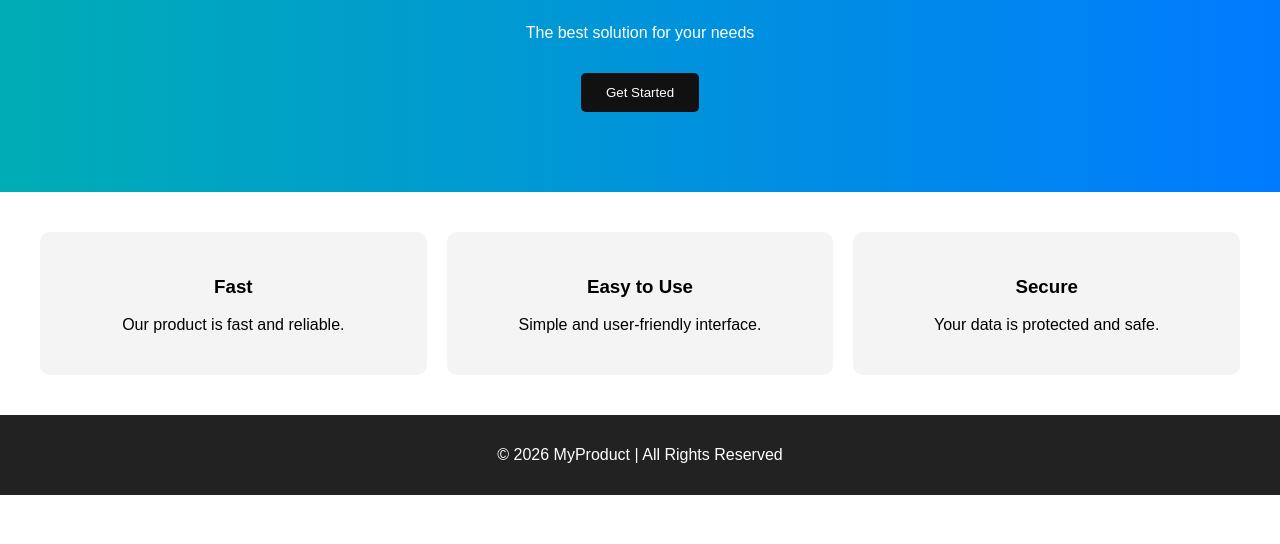
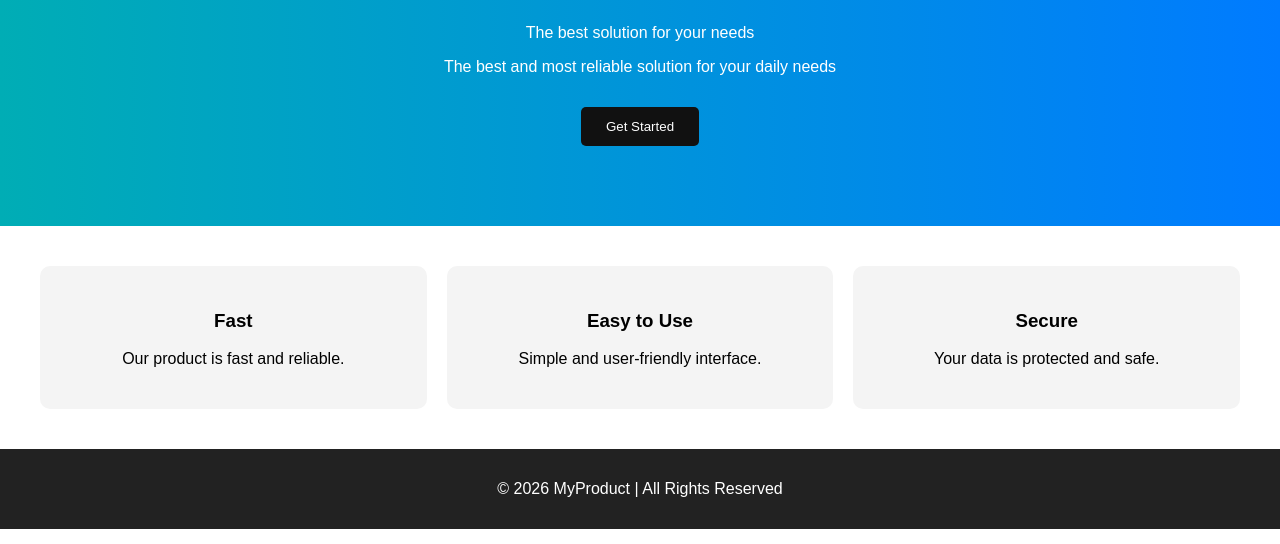
Before and after one commit to shrinandana09/synent-task2-landingpage-shrinandana, a plain HTML site: page index.html in a window 1280 px wide. Shown: the part 256-800 px from the top of the page. Drawn offline with Linux system fonts and the light colour scheme.

Commit message:
Updated hero section text

```diff
--- a/index.html
+++ b/index.html
@@ -15,6 +15,7 @@
 <section class="hero">
   <h2>Welcome to My Product</h2>
   <p>The best solution for your needs</p>
+  <p>The best and most reliable solution for your daily needs</p>
   <button>Get Started</button>
 </section>
 
```
